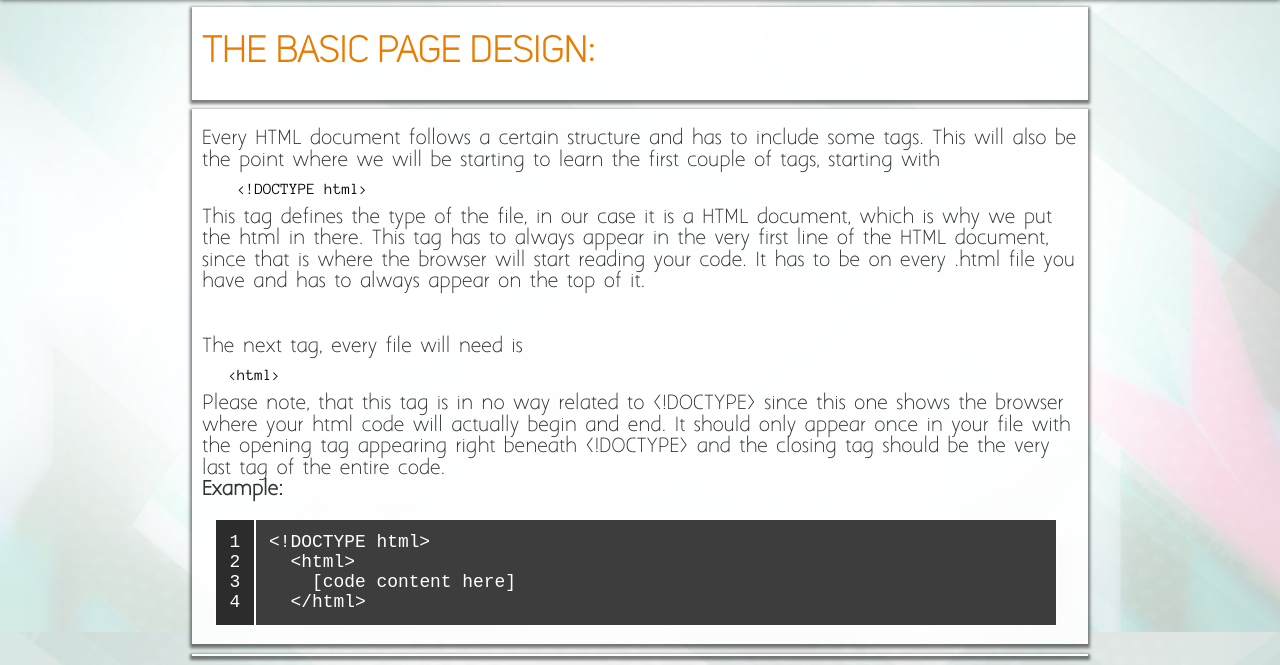
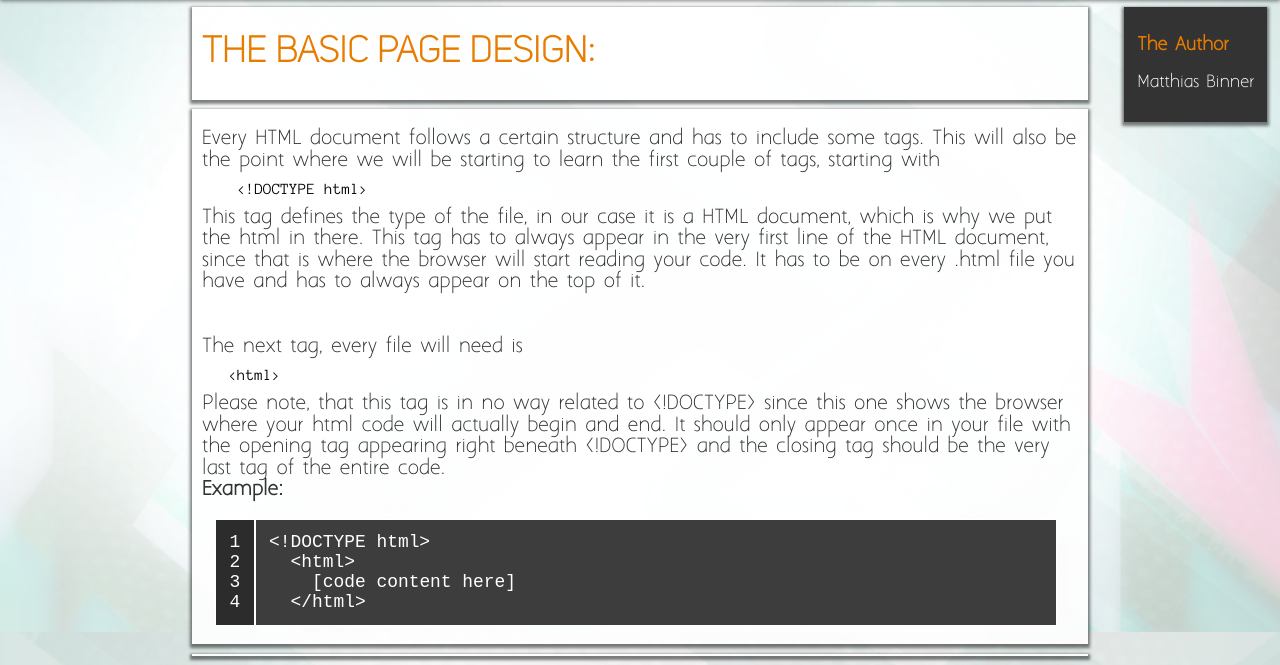
Before and after one commit to everythingHTML/everythingHTML.github.io, a plain HTML site: page Tutorials/Tutorial2.html in a window 1280 px wide. Shown: the part 168-833 px from the top of the page. Drawn offline with Linux system fonts and the light colour scheme; a script that the page names is missing.

Commit message:
Added Author box (still WIP)

```diff
--- a/Tutorials/Tutorial2.html
+++ b/Tutorials/Tutorial2.html
@@ -38,6 +38,11 @@
     </header>
 
   <body>
+    <div class="authorbox">
+      <p class="author-heading"><b>The Author</b></p>
+      <p class="author-text"> Matthias Binner</p>
+      <p>
+    </div>
     <div class="Headline">
       <h1>The basic page design:</h1>
     </div>
--- a/stylesheets/body.css
+++ b/stylesheets/body.css
@@ -113,3 +113,16 @@
   overflow: hidden;
   resize: none;
 }
+
+.authorbox {
+  background-color: #333;
+  float: right;
+  position: static;
+  padding: 1vw;
+  margin-top: 0.75vw;
+  margin-right: 1%;
+  transition: 0.4s;
+  -webkit-box-shadow: 0px 2px 3px 2px rgba(0,0,0,0.5);
+  -moz-box-shadow: 0px 2px 3px 2px rgba(0,0,0,0.5);
+  box-shadow: 0px 2px 3px 2px rgba(0,0,0,0.5);
+}
--- a/stylesheets/fontstyle.css
+++ b/stylesheets/fontstyle.css
@@ -97,3 +97,14 @@ xmp {
   line-height: 0%;
   white-space: pre-wrap;
 }
+
+.author-heading {
+  color: #E77C00;
+  font-size: 1.3vw;
+}
+
+
+.author-text {
+  color: #FFF;
+  font-size: 1.2vw;
+}
```
